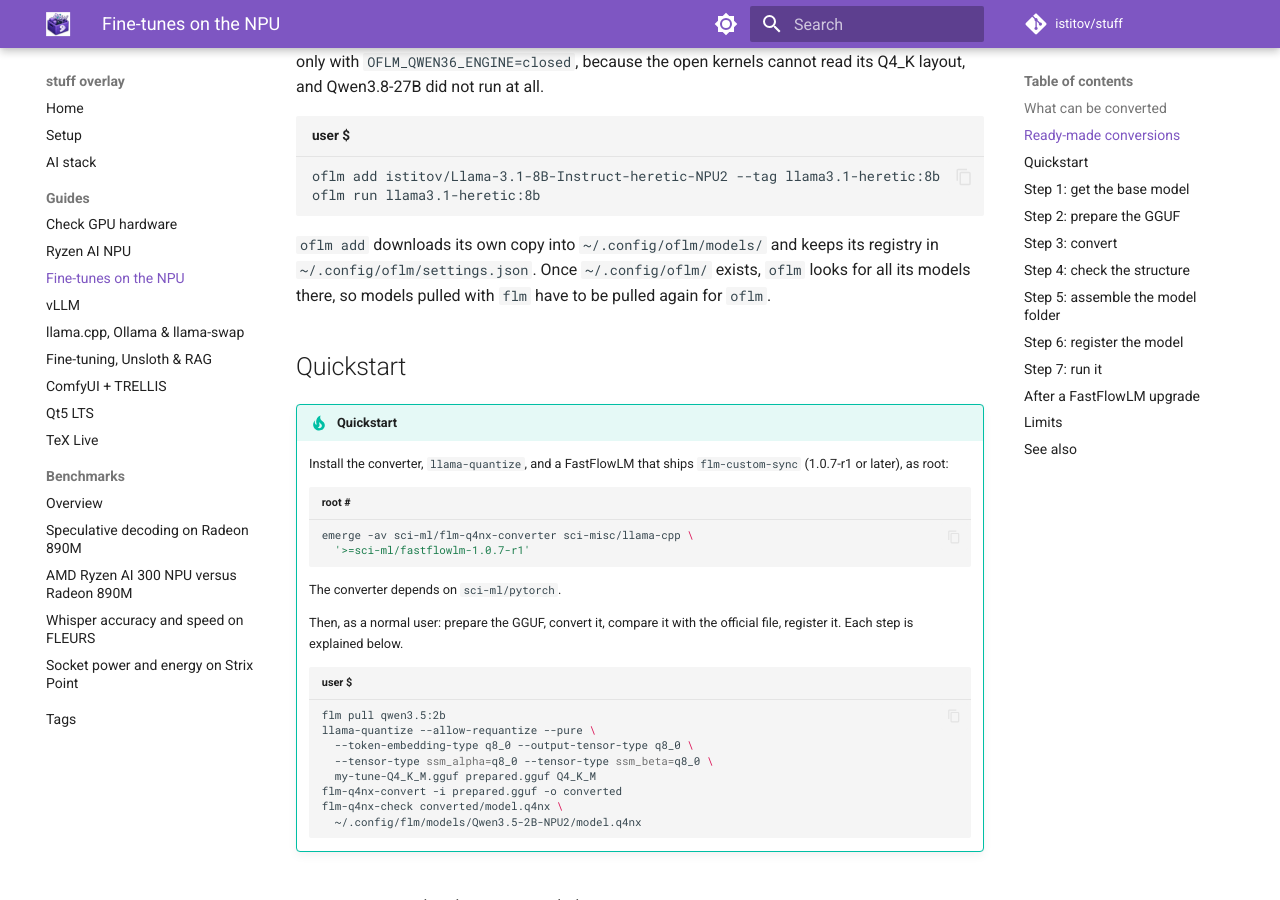
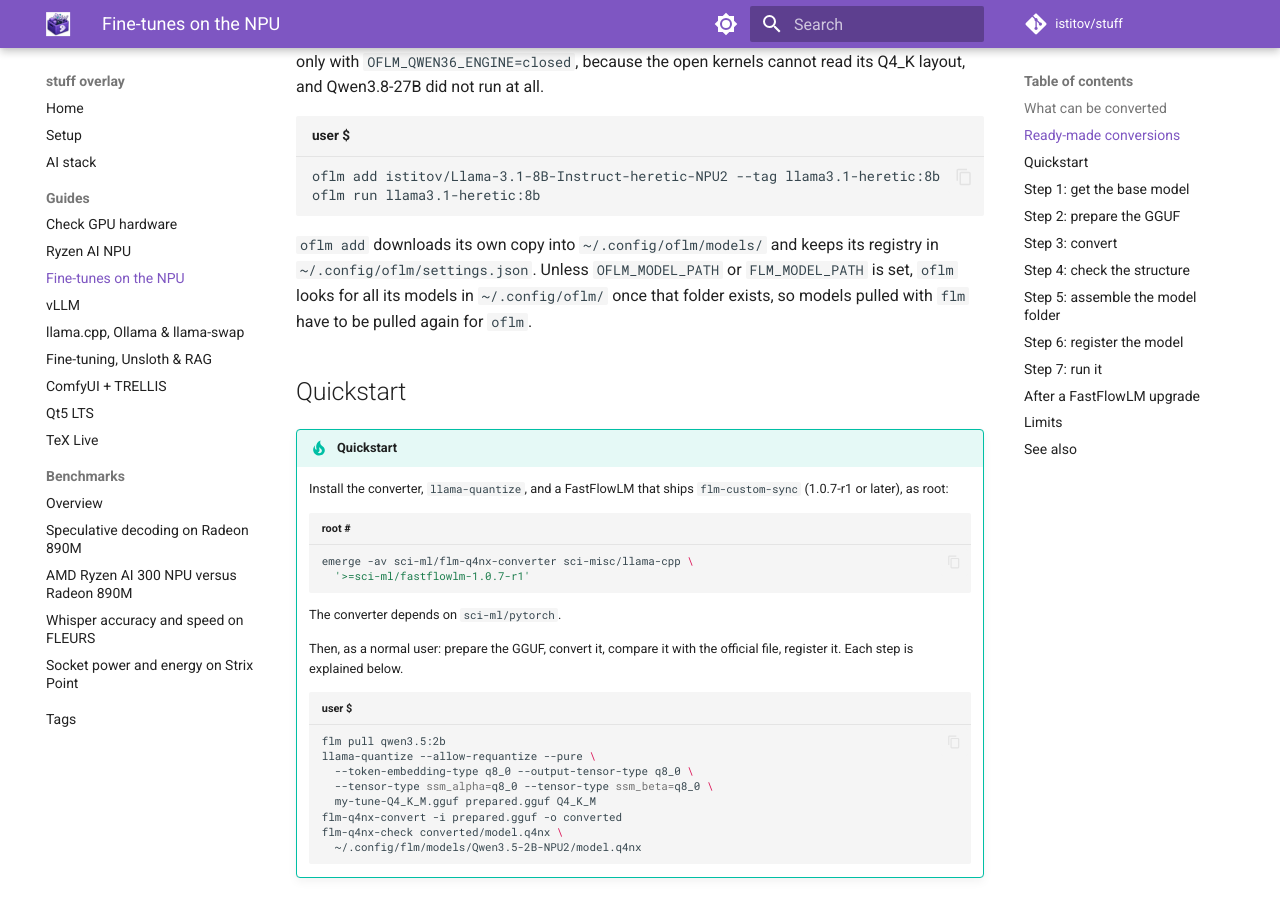
Before and after one commit to istitov/stuff, an MkDocs documentation site: the page built from docs/guides/npu-custom-models.md, in a window 1280 px wide and 900 px high, scrolled down 1932 px. Built offline with MkDocs 1.6.1 and Material for MkDocs 9.7.7, drawn with Linux system fonts in a browser that asks for light colours; comment, search, counter and statistics services are not loaded.

Commit message:
docs: oflm uses ~/.config/oflm only when no model-path variable is set

````diff
--- a/docs/guides/npu-custom-models.md
+++ b/docs/guides/npu-custom-models.md
@@ -91,9 +91,10 @@
 ```
 
 `oflm add` downloads its own copy into `~/.config/oflm/models/` and keeps its
-registry in `~/.config/oflm/settings.json`. Once `~/.config/oflm/` exists,
-`oflm` looks for all its models there, so models pulled with `flm` have to be
-pulled again for `oflm`.
+registry in `~/.config/oflm/settings.json`. Unless `OFLM_MODEL_PATH` or
+`FLM_MODEL_PATH` is set, `oflm` looks for all its models in `~/.config/oflm/`
+once that folder exists, so models pulled with `flm` have to be pulled again
+for `oflm`.
 
 ## Quickstart
 
````
